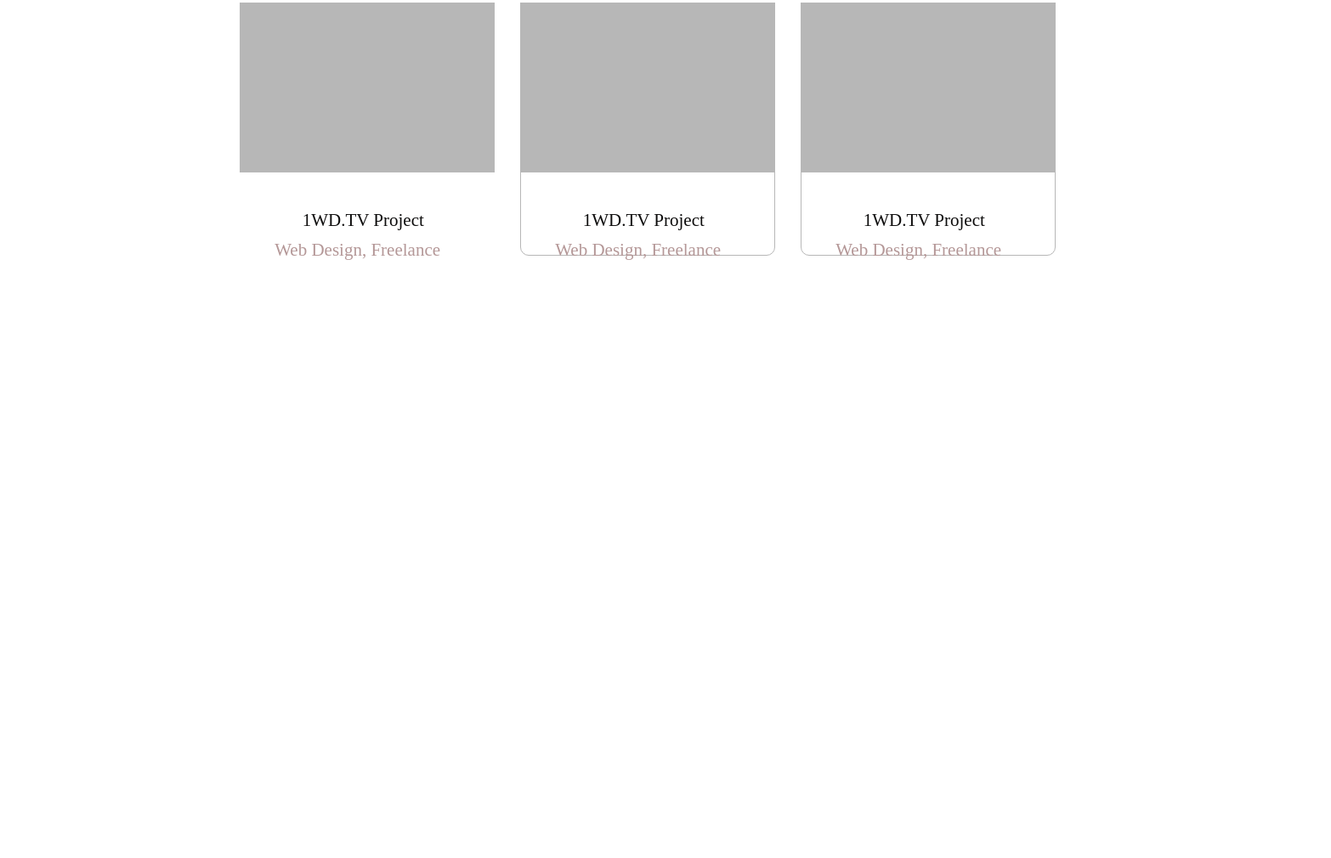
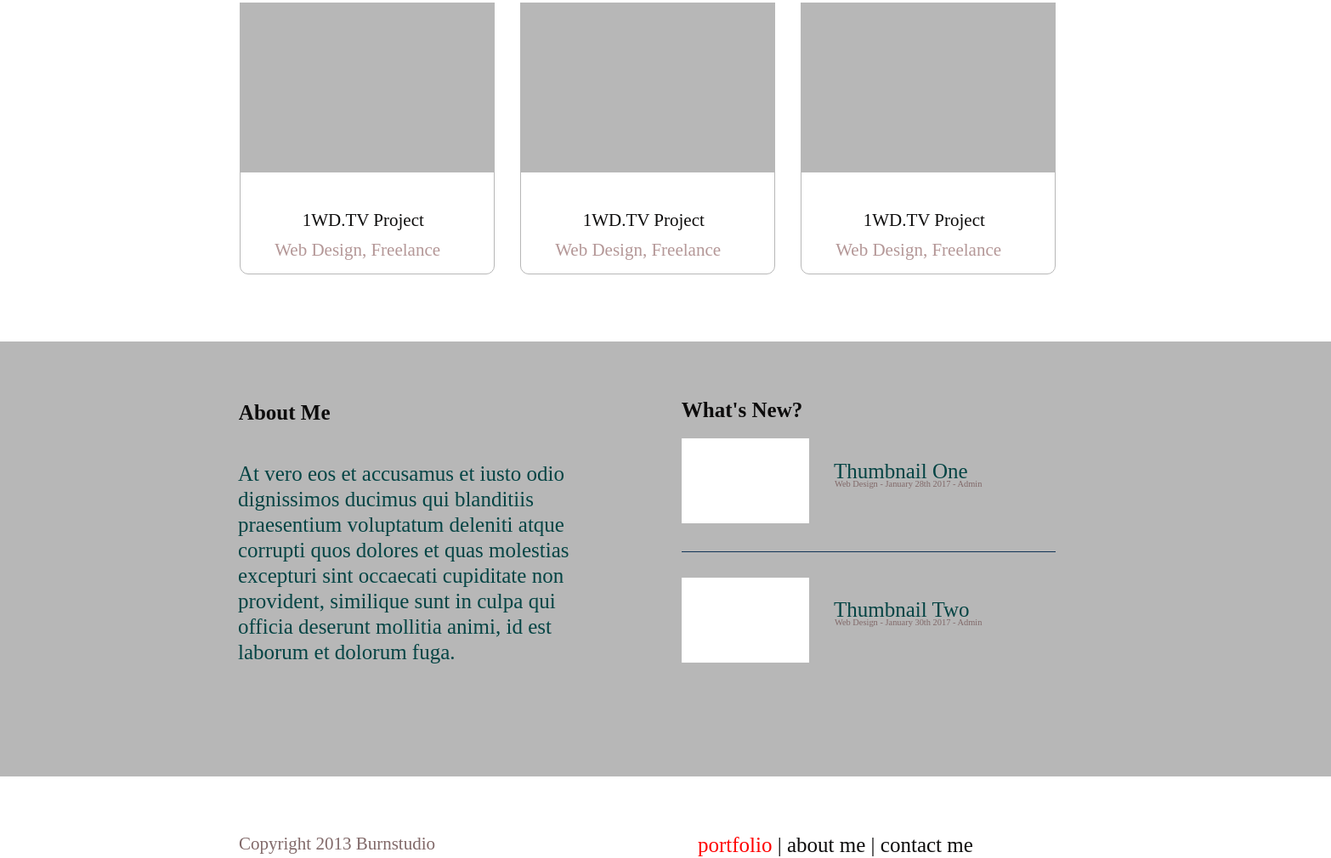
Before and after one commit to megankaluza/photoshop-mockup, a plain HTML site: page index.html in a window 1280 px wide. Shown: the part 692-1702 px from the top of the page at 85% size, 1566 px wide, since content can reach past the window. Before the commit the page ends 999 px from the top, so only its background shows below. Drawn offline with Linux system fonts and the light colour scheme.

Commit message:
finish coding photoshop mock-up

```diff
--- a/css/styles.css
+++ b/css/styles.css
@@ -1,11 +1,10 @@
-.container {
-  width: 1440px;
+/*.container {
+  width: 1400px;
   margin-left: auto;
   margin-right: auto;
-}
+}*/
 
 /*Header*/
-
 span {
   color: red;
 }
@@ -72,7 +71,6 @@ span {
 }
 
 /*Button*/
-
 .hire {
   font-size: 25px;
   font-family: "Avenir";
@@ -83,6 +81,10 @@ span {
   left: 716px;
   top: 482px;
   z-index: 13;
+}
+
+.hire:hover {
+  color: red;
 }
 
 .radius {
@@ -153,7 +155,7 @@ span {
   z-index: 19;
 }
 
-.boxBorderThree {
+.boxBorderOne {
   border-width: 1px;
   border-color: rgb(183, 183, 183);
   border-style: solid;
@@ -163,7 +165,7 @@ span {
   left: 282px;
   top: 783px;
   width: 298px;
-  height: 208px;
+  height: 230px;
   z-index: 18;
 }
 
@@ -211,7 +213,7 @@ span {
   left: 612px;
   top: 783px;
   width: 298px;
-  height: 208px;
+  height: 230px;
   z-index: 24;
 }
 
@@ -259,6 +261,170 @@ span {
   left: 942px;
   top: 783px;
   width: 298px;
-  height: 208px;
+  height: 230px;
   z-index: 30;
 }
+
+/*About Me*/
+.about {
+  font-size: 25px;
+  font-family: "Avenir";
+  color: rgb(13, 12, 12);
+  line-height: 1.2;
+  text-align: left;
+  position: absolute;
+  left: 280.844px;
+  top: 1138px;
+  z-index: 42;
+}
+
+.aboutContent {
+  font-size: 25px;
+  font-family: "Avenir";
+  color: rgb(4, 68, 68);
+  line-height: 1.2;
+  text-align: left;
+  position: absolute;
+  left: 280px;
+  top: 1209.603px;
+  width: 440px;
+  height: 265px;
+  z-index: 41;
+}
+
+.social {
+  position: absolute;
+  left: 280px;
+  top: 1500px;
+}
+
+/*What's New*/
+.new {
+  font-size: 25px;
+  font-family: "Avenir";
+  color: rgb(13, 12, 12);
+  line-height: 1.2;
+  text-align: left;
+  position: absolute;
+  left: 801.844px;
+  top: 1135px;
+  z-index: 54;
+}
+
+.thumbnailOne {
+  background-color: rgb(255, 255, 255);
+  position: absolute;
+  left: 802px;
+  top: 1208px;
+  width: 150px;
+  height: 100px;
+  z-index: 51;
+}
+
+.thumbnailOneContent {
+  font-size: 25px;
+  font-family: "Avenir";
+  color: rgb(4, 68, 68);
+  line-height: 1.2;
+  text-align: left;
+  position: absolute;
+  left: 981px;
+  top: 1206.603px;
+  width: 242px;
+  height: 25px;
+  z-index: 53;
+}
+
+.date {
+  font-size: 10.417px;
+  font-family: "Avenir";
+  color: rgb(129, 105, 105);
+  line-height: 1.2;
+  text-align: left;
+  position: absolute;
+  left: 981.937px;
+  top: 1245.812px;
+  z-index: 52;
+}
+
+.aboutDivider {
+  background-color: rgb(18, 52, 86);
+  position: absolute;
+  left: 802px;
+  top: 1341px;
+  width: 440px;
+  height: 1px;
+  z-index: 50;
+}
+
+
+.thumbnailTwo {
+  background-color: rgb(255, 255, 255);
+  position: absolute;
+  left: 802px;
+  top: 1372px;
+  width: 150px;
+  height: 100px;
+  z-index: 57;
+}
+
+.thumbnailTwoContent {
+  font-size: 25px;
+  font-family: "Avenir";
+  color: rgb(4, 68, 68);
+  line-height: 1.2;
+  text-align: left;
+  position: absolute;
+  left: 981px;
+  top: 1369.603px;
+  width: 242px;
+  height: 25px;
+  z-index: 59;
+}
+
+.dateTwo {
+  font-size: 10.417px;
+  font-family: "Avenir";
+  color: rgb(129, 105, 105);
+  line-height: 1.2;
+  text-align: left;
+  position: absolute;
+  left: 981.937px;
+  top: 1408.812px;
+  z-index: 58;
+}
+
+.background {
+  background-color: rgb(183, 183, 183);
+  position: absolute;
+  left: -38px;
+  top: 1094px;
+  width: 1604px;
+  height: 512px;
+  z-index: 39;
+}
+
+/*Copyright*/
+.copyright {
+  font-size: 21px;
+  font-family: "Avenir";
+  color: rgb(129, 105, 105);
+  line-height: 1.2;
+  text-align: left;
+  position: absolute;
+  left: 281px;
+  top: 1651.97px;
+  z-index: 64;
+}
+
+.portfolioFooter {
+  font-size: 25px;
+  font-family: "Avenir";
+  color: rgb(13, 12, 12);
+  line-height: 1.2;
+  text-align: left;
+  position: absolute;
+  left: 821px;
+  top: 1647.222px;
+  z-index: 63;
+}
--- a/index.html
+++ b/index.html
@@ -10,7 +10,7 @@
   <div class="container">
     <head>
       <h1 class="burnstudio">burn<span>studio</span></h1>
-      <h2 class="portfolio">portfolio | about me | contact me</h2>
+      <h2 class="portfolio"><span>portfolio</span> | about me | contact me</h2>
     </head>
     <div class="divider"></div>
 
@@ -26,22 +26,47 @@
 
     <div>
       <h3 class="project">My Latest Projects</h3>
-
       <div class="boxOne"></div>
       <div class="boxBorderOne"></div>
       <p class="boxOneContent">1WD.TV Project</p>
       <p class="freelanceOne">Web Design, Freelance</p>  <div class="boxThree"></div>
-
       <div class="boxTwo"></div>
       <div class="boxBorderTwo"></div>
       <p class="boxTwoContent">1WD.TV Project</p>
       <p class="freelanceTwo">Web Design, Freelance</p>
-
       <div class="boxThree"></div>
       <div class="boxBorderThree"></div>
       <p class="boxThreeContent">1WD.TV Project</p>
       <p class="freelanceThree">Web Design, Freelance</p>
     </div>
+
+    <div>
+      <div class="background"></div>
+      <div class="column">
+          <h3 class="about">About Me</h3>
+          <p class="aboutContent">At vero eos et accusamus et iusto odio dignissimos ducimus qui blanditiis praesentium voluptatum deleniti atque corrupti quos dolores et quas molestias excepturi sint occaecati cupiditate non provident, similique sunt in culpa qui officia deserunt mollitia animi, id est laborum et dolorum fuga.</p>
+          <div class="social">
+            <img src="images/facebook.png" alt="Facebook">
+            <img src="images/twitter.png" alt="Twitter">
+            <img src="images/rss.png" alt="RSS">
+          </div>
+      </div>
+      <div class="aboutDivider"></div>
+      <div class="column">
+        <h3 class="new">What's New?</h3>
+        <div class="thumbnailOne"></div>
+        <p class="thumbnailOneContent">Thumbnail One</p>
+        <p class="date">Web Design - January 28th 2017 - Admin</p>
+
+        <div class="thumbnailTwo"></div>
+        <p class="thumbnailTwoContent">Thumbnail Two</p>
+        <p class="dateTwo">Web Design - January 30th 2017 - Admin</p>
+      </div>
+    </div>
+
+    <p class="copyright">Copyright 2013 Burnstudio</p>
+    <p class="portfolioFooter"><span>portfolio</span> | about me | contact me</p>
+
   </div>
 </body>
 </html>
```
Also changed, not shown: images/facebook.png (added), images/rss.png (added), images/twitter.png (added).
